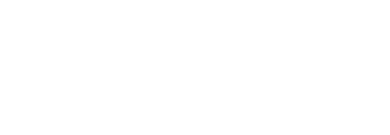
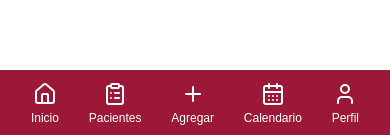
Before and after one commit to andrewblockernst/Fisiopasteur, a Next.js app in the folder fisiopasteur/: page /especialista in a window 390 px wide. Shown: the part 706-841 px from the top of the page. Built offline with nearby package versions, Linux system fonts and the light colour scheme; no server answers; the database is empty.

Commit message:
Navbar para resolución mobile agregada (faltan funcionalidade y redireccionamientos del navbar y toolbar)

```diff
--- a/fisiopasteur/src/app/especialista/page.tsx
+++ b/fisiopasteur/src/app/especialista/page.tsx
@@ -50,7 +50,7 @@
 
   if (loading) {
     return (
-      <div className="container mx-auto p-6">
+      <div className="container mx-auto p-4 sm:p-6">
         <div className="flex justify-center items-center h-64">
           <div className="text-gray-500">Cargando...</div>
         </div>
--- a/fisiopasteur/src/app/layout.tsx
+++ b/fisiopasteur/src/app/layout.tsx
@@ -2,6 +2,7 @@
 import { Geist, Geist_Mono } from "next/font/google";
 import "./globals.css";
 import Toolbar from "@/components/toolbar/toolbar";
+import MobileNavbar from "@/components/navbar/navbar";
 import Image from "next/image";
 
 const geistSans = Geist({
@@ -45,8 +46,13 @@
           />
         </div>
 
+        {/* Toolbar para desktop */}
         <Toolbar />
-        <main className="lg:pl-20 lg:pt-16">
+
+        {/* Navbar para mobile */}
+        <MobileNavbar />
+
+        <main className="lg:pl-20 lg:pt-16 pb-20 lg:pb-0">
           {children}
         </main>
       </body>
--- /dev/null
+++ b/fisiopasteur/src/components/navbar/navbar.tsx
@@ -0,0 +1,31 @@
+'use client';
+
+import {
+  Home,
+  Accessibility,
+  Plus,
+  CalendarDays,
+  User,
+  ClipboardList
+} from 'lucide-react';
+
+const MobileNavbar = () => {
+  return (
+    <nav className="lg:hidden fixed bottom-0 left-0 right-0 bg-[#9C1838] px-4 py-3 flex justify-around items-center shadow-lg z-50">
+      <NavItem icon={<Home size={24} />} label="Inicio" />
+      <NavItem icon={<ClipboardList size={24} />} label="Pacientes" />
+      <NavItem icon={<Plus size={24} />} label="Agregar" />
+      <NavItem icon={<CalendarDays size={24} />} label="Calendario" />
+      <NavItem icon={<User size={24} />} label="Perfil" />
+    </nav>
+  );
+};
+
+const NavItem = ({ icon, label }: { icon: React.ReactNode; label: string }) => (
+  <button className="text-white hover:scale-105 transition-transform duration-200 flex flex-col items-center gap-1 min-w-0">
+    {icon}
+    <span className="text-xs font-medium truncate">{label}</span>
+  </button>
+);
+
+export default MobileNavbar;
```
